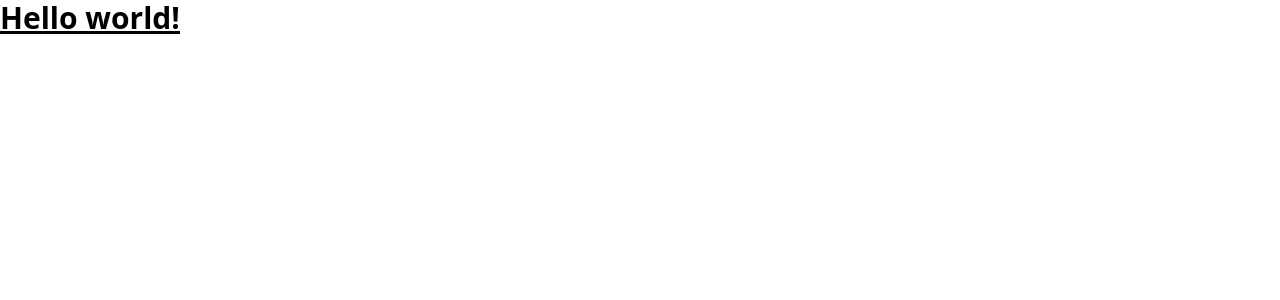
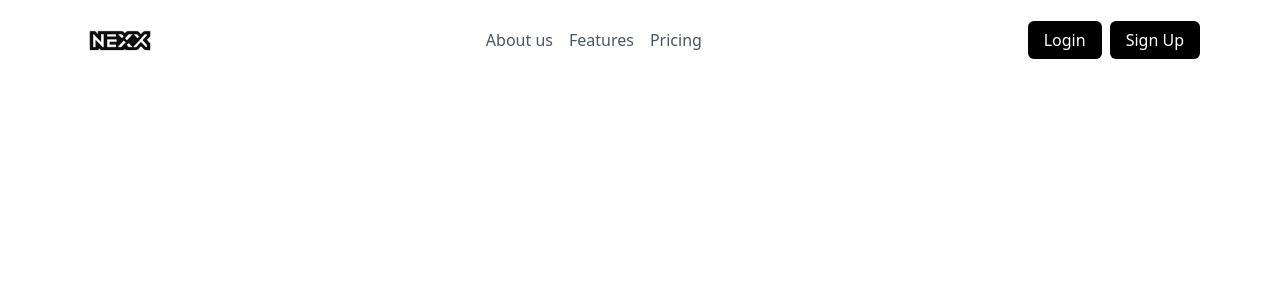
Before and after one commit to FinzyPHINZY/nexxsass, a React (Vite) app: page / in a window 1280 px wide. Shown: the top 300 px of the page. Built offline with nearby package versions, Linux system fonts and the light colour scheme.

Commit message:
feat: implemented navbar with logo, navigation links, and login/signup buttons

```diff
--- a/src/App.jsx
+++ b/src/App.jsx
@@ -1,5 +1,10 @@
 import './App.css'
+import Navbar from './components/Navbar'
 
 export default function App() {
-  return <h1 className="text-3xl font-bold underline">Hello world!</h1>
+  return (
+    <>
+      <Navbar />
+    </>
+  )
 }
--- /dev/null
+++ b/src/components/Navbar.jsx
@@ -0,0 +1,44 @@
+import logo from '../assets/logo.png'
+
+const Navbar = () => {
+  return (
+    <div className="sticky inset-x-0 top-0 w-full z-3">
+      <div className="mx-auto w-full max-w-screen-xl px-2.5 lg:px-20 relative">
+        <div className="flex items-center justify-between">
+          <div className="">
+            <img src={logo} alt="logo" className="h-20 w-20" />
+          </div>
+          <nav className="">
+            <ul className="flex space-x-4 p-4">
+              <li className="">
+                <a href="#" className="text-gray-600">
+                  About us
+                </a>
+              </li>
+              <li className="">
+                <a href="#" className="text-gray-600">
+                  Features
+                </a>
+              </li>
+              <li className="">
+                <a href="#" className="text-gray-600">
+                  Pricing
+                </a>
+              </li>
+            </ul>
+          </nav>
+          <div className="*:bg-black *:py-2 *:px-4 *:rounded-md *:text-white *:cursor-pointer">
+            <a href="#" className="">
+              Login
+            </a>
+            <a href="#" className="ml-2">
+              Sign Up
+            </a>
+          </div>
+        </div>
+      </div>
+    </div>
+  )
+}
+
+export default Navbar
```
Also changed, not shown: src/assets/logo.png (added).
